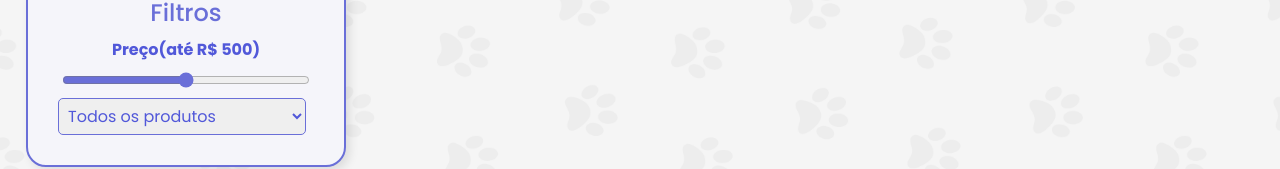
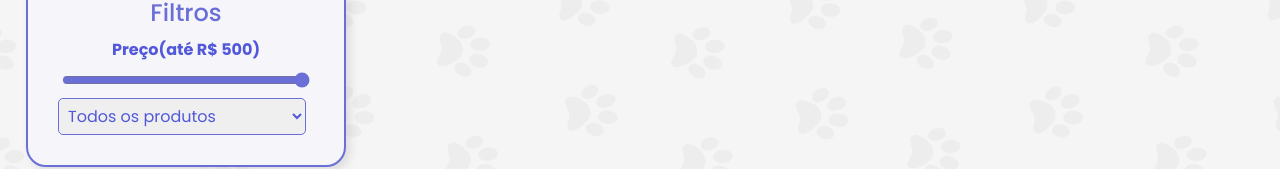
Before and after one commit to caio-alex/patinhas_store, a React (Create React App) app: page /compraProduto/aves in a window 1280 px wide. Shown: the part 159-328 px from the top of the page. Built offline with nearby package versions, Linux system fonts and the light colour scheme; no server answers; a web font is replaced by a local one.

Commit message:
finalizado

```diff
--- a/src/App.css
+++ b/src/App.css
@@ -11,6 +11,10 @@ body {
 
 }
 
+.hutVtS{
+  width: 70vw;
+  min-height: 100vh;
+}
 ::-webkit-scrollbar {
     width: 7px;
     height: 12px;
--- a/src/Paginas/CompraProduto.jsx
+++ b/src/Paginas/CompraProduto.jsx
@@ -265,6 +265,7 @@ const CompraProduto = () => {
                                 min="0"
                                 max="500"
                                 step="10"
+                                value={precoMax}
                                 onChange={(e) => setPrecoMax(e.target.value)}></input>
                         </div>
                     </form>
@@ -297,16 +298,12 @@ const CompraProduto = () => {
                                 <label htmlFor="formControlRange">
                                     Preço(até R$ {precoMax})
                                 </label>
-                                <input
-                                    type="range"
-                                    className="form-control-range"
-                                    id="formControlRange"
-                                    min="0"
-                                    max="500"
-                                    step="10"
-                                    value={precoMax}
-                                    onChange={(e) => setPrecoMax(Number(e.target.value))}
-                                />
+                                <input type="range" class="form-control-range" id="formControlRange"
+                                min="0"
+                                max="500"
+                                step="10"
+                                value={precoMax}
+                                onChange={(e) => setPrecoMax(e.target.value)}></input>
                             </div>
                         </form>
                         <div className="input-group">
```
